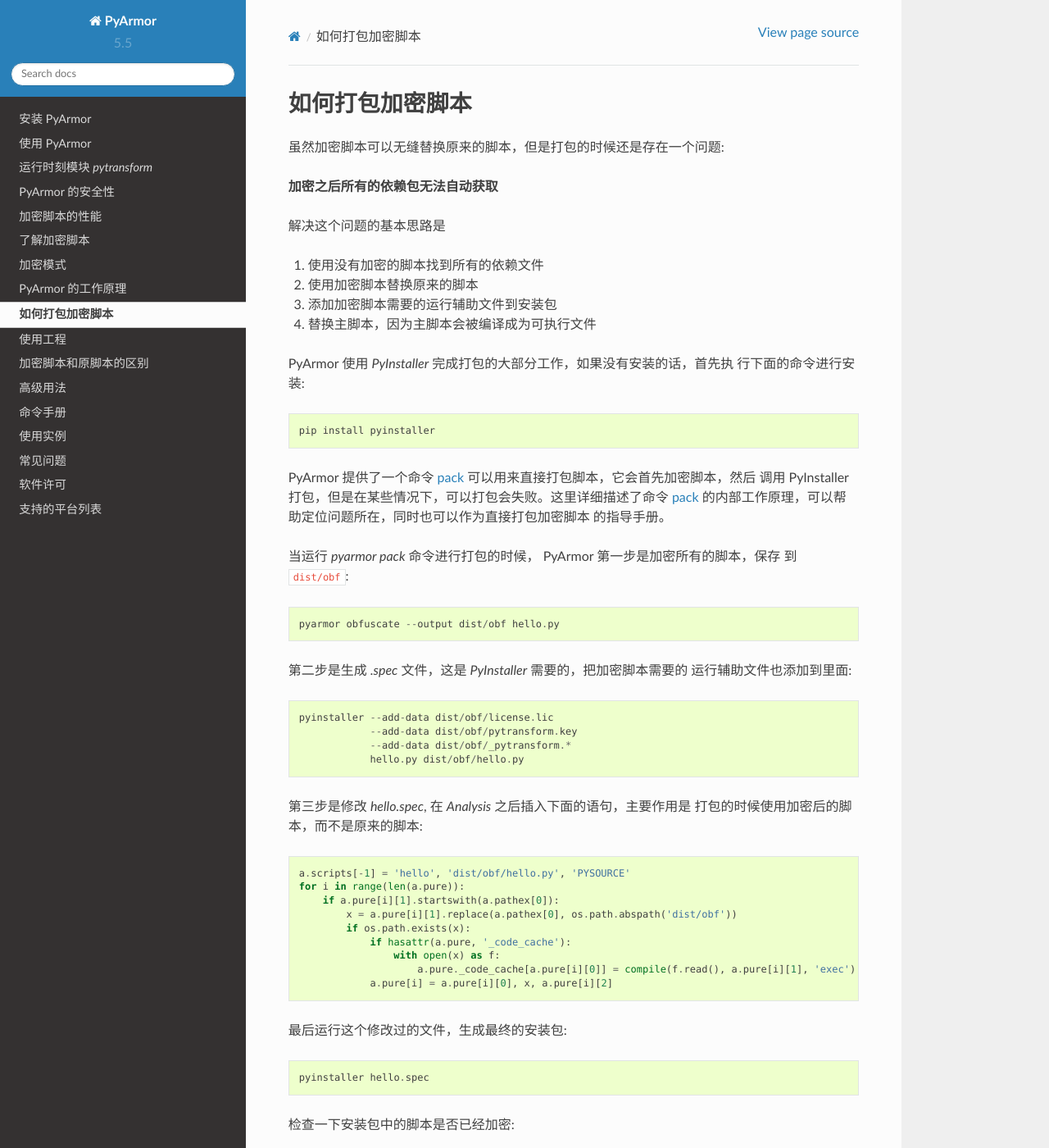
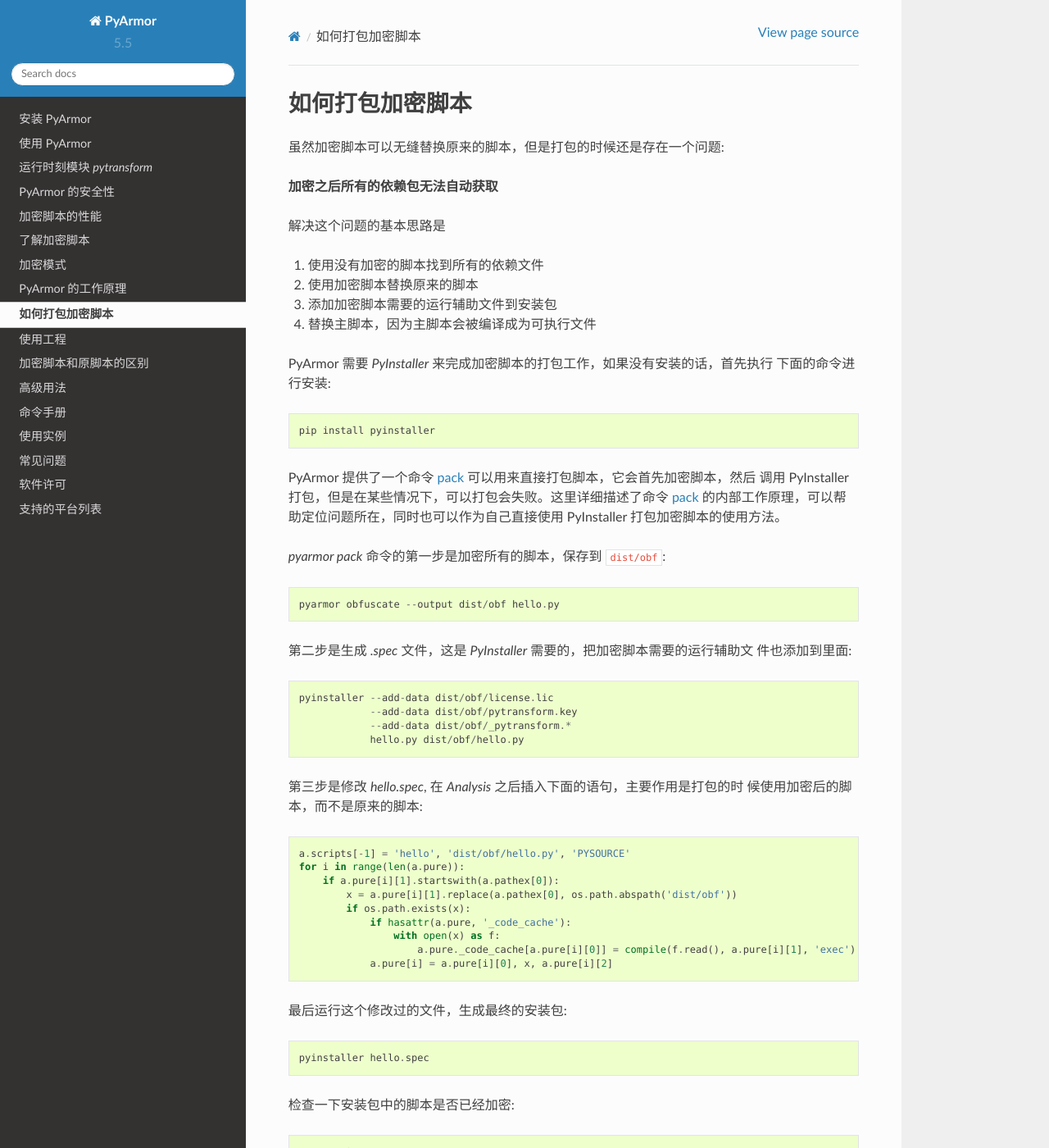
Before and after one commit to dashingsoft/pyarmor-docs-zh, a Sphinx documentation site: the page built from docs/pack-obfuscated-scripts.rst, in a window 1280 px wide and 1400 px high. Shown: the whole window at 82% size. Built offline with Sphinx 7.4.7 and the Read the Docs theme 2.0.0, drawn with Linux system fonts in a browser that asks for light colours.

Commit message:
Refine pack

```diff
--- a/docs/pack-obfuscated-scripts.rst
+++ b/docs/pack-obfuscated-scripts.rst
@@ -14,31 +14,30 @@
 3. 添加加密脚本需要的运行辅助文件到安装包
 4. 替换主脚本，因为主脚本会被编译成为可执行文件
 
-PyArmor 使用 `PyInstaller` 完成打包的大部分工作，如果没有安装的话，首先执
-行下面的命令进行安装::
+PyArmor 需要 `PyInstaller` 来完成加密脚本的打包工作，如果没有安装的话，首先执行
+下面的命令进行安装::
 
     pip install pyinstaller
 
 PyArmor 提供了一个命令 :ref:`pack` 可以用来直接打包脚本，它会首先加密脚本，然后
 调用 PyInstaller 打包，但是在某些情况下，可以打包会失败。这里详细描述了命令
-:ref:`pack` 的内部工作原理，可以帮助定位问题所在，同时也可以作为直接打包加密脚本
-的指导手册。
+:ref:`pack` 的内部工作原理，可以帮助定位问题所在，同时也可以作为自己直接使用
+PyInstaller 打包加密脚本的使用方法。
 
-当运行 `pyarmor pack` 命令进行打包的时候， PyArmor 第一步是加密所有的脚本，保存
-到 ``dist/obf``::
+`pyarmor pack` 命令的第一步是加密所有的脚本，保存到 ``dist/obf``::
 
     pyarmor obfuscate --output dist/obf hello.py
 
-第二步是生成 `.spec` 文件，这是 `PyInstaller` 需要的，把加密脚本需要的
-运行辅助文件也添加到里面::
+第二步是生成 `.spec` 文件，这是 `PyInstaller` 需要的，把加密脚本需要的运行辅助文
+件也添加到里面::
 
     pyinstaller --add-data dist/obf/license.lic
                 --add-data dist/obf/pytransform.key
                 --add-data dist/obf/_pytransform.*
                 hello.py dist/obf/hello.py
 
-第三步是修改 `hello.spec`, 在 `Analysis` 之后插入下面的语句，主要作用是
-打包的时候使用加密后的脚本，而不是原来的脚本::
+第三步是修改 `hello.spec`, 在 `Analysis` 之后插入下面的语句，主要作用是打包的时
+候使用加密后的脚本，而不是原来的脚本::
 
     a.scripts[-1] = 'hello', 'dist/obf/hello.py', 'PYSOURCE'
     for i in range(len(a.pure)):
```
